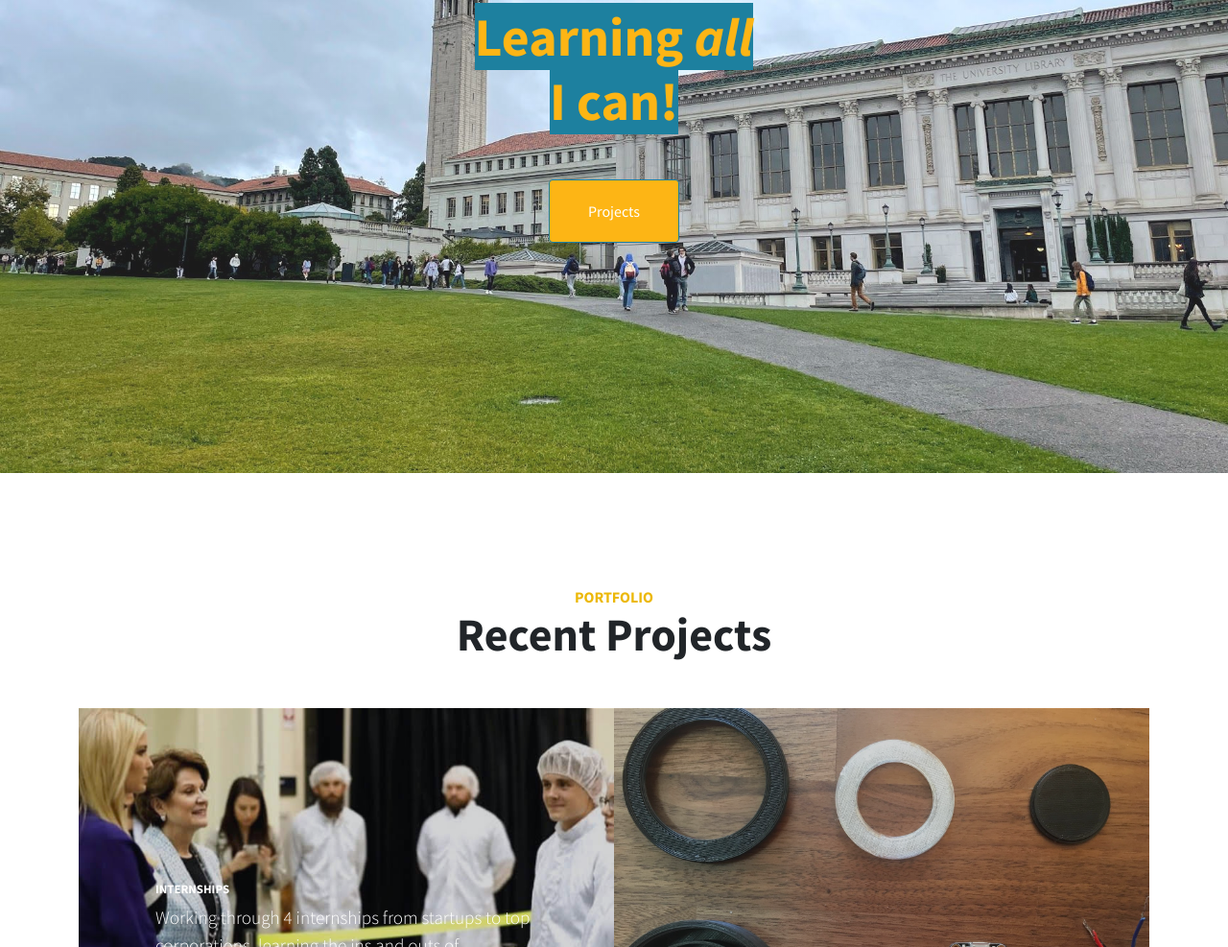
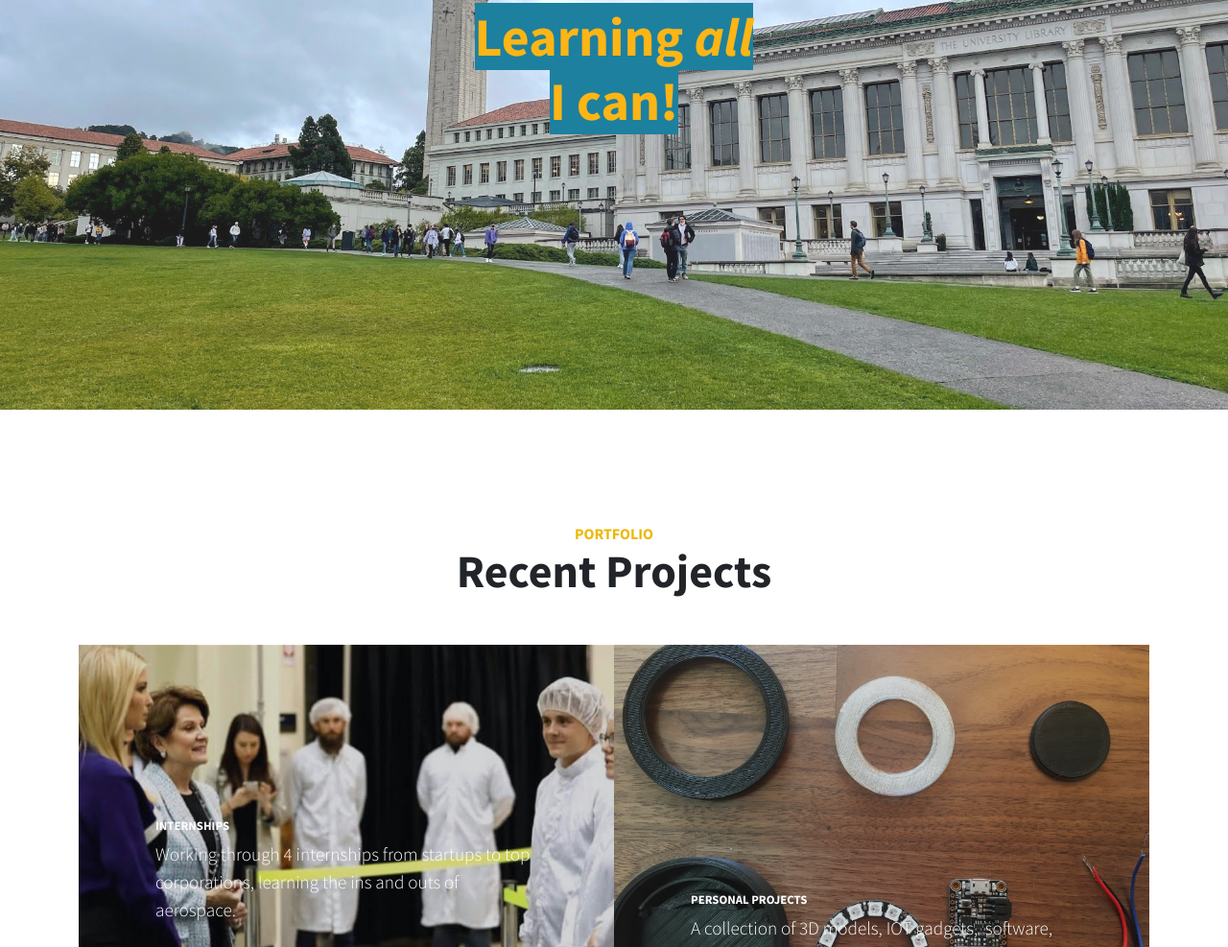
Before and after one commit to miles-nash/Bootstrap-Portfolio, a plain HTML site: page index.html in a window 1280 px wide. Shown: the part 2019-3006 px from the top of the page at 96% size. Drawn offline with Linux system fonts and the light colour scheme.

Commit message:
Removed an un-needed button

```diff
--- a/index.html
+++ b/index.html
@@ -72,7 +72,7 @@
     </section>
     <section class="callout" style="background: linear-gradient(90deg, rgba(255, 255, 255, 0.1) 0%, rgba(255, 255, 255, 0.1) 100%) center center / cover no-repeat, url(&quot;assets/img/Berkeley.jpeg&quot;) center center / cover no-repeat;">
         <div class="container text-center">
-            <h2 class="mx-auto mb-5" style="background: rgba(0,50,98,0);"><span style="background: var(--bs-primary);color: #fdb515;">Learning&nbsp;</span><em style="background: var(--bs-primary);color: #fdb515;">all</em><span style="background: var(--bs-primary);color: #fdb515;"><br>I can!<br></span></h2><a class="btn btn-primary btn-xl" role="button" href="https://www.miles-nash.com/" style="background: #fdb515;">Projects</a>
+            <h2 class="mx-auto mb-5" style="background: rgba(0,50,98,0);"><span style="background: var(--bs-primary);color: #fdb515;">Learning&nbsp;</span><em style="background: var(--bs-primary);color: #fdb515;">all</em><span style="background: var(--bs-primary);color: #fdb515;"><br>I can!<br></span></h2>
         </div>
     </section>
     <section id="portfolio" class="content-section">
```
